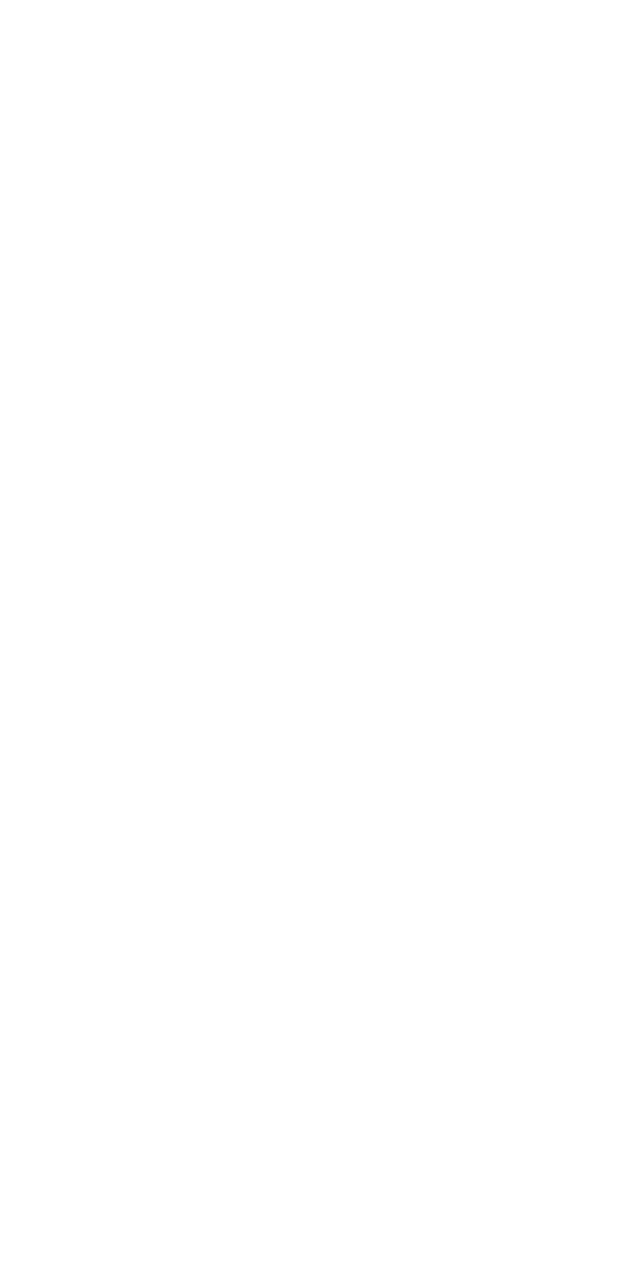
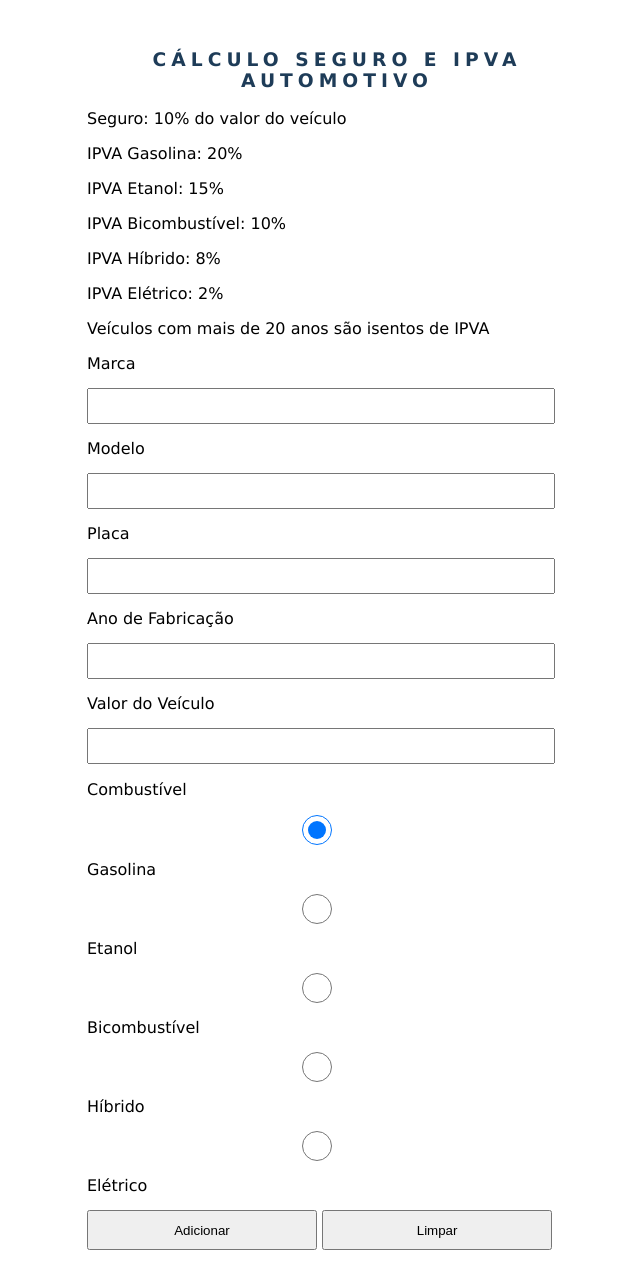
Before and after one commit to jonathasmborges-sudo/projeto_veiculo, a plain HTML site: page index.html in a window 1280 px wide. Shown: the whole page, without its empty margins (303-943 px from the left). Before the commit the page ends 800 px from the top, so only its background shows below. Drawn offline with Linux system fonts and the light colour scheme.

Commit message:
feat: cria formulario de cadastro de veiculos

```diff
--- a/css/style_veiculo.css
+++ b/css/style_veiculo.css
@@ -0,0 +1,51 @@
+#geral{
+    width: 500px;
+    min-height: 600px;
+    padding: 10px;
+    margin: 20px auto;
+    font-family: Verdana;
+}
+
+h3{
+    text-align: center;
+    text-transform: uppercase;
+    letter-spacing: 5px;
+    color: #1e3c58;
+}
+
+#div-form-pessoa, #div-lista-pessoas{
+    width: 100%;
+    padding: 5px;
+    margin: 20px 0px;
+    background-color: #1e3c58;
+    color: #ffffff;
+}
+
+#form-pessoa{
+    padding: 15px;
+    font-size: 1.2em;
+}
+
+label, input{
+    display: block;
+    margin: 15px 0px;
+}
+
+input{
+    width: 460px;
+    height: 30px;
+}
+
+button{
+    width: 230px;
+    height: 40px;
+}
+
+#div-lista-pessoas{
+    width: 100%;
+    min-height: 450px;
+    color: #ffffff;
+    display: flex;
+    flex-direction: column;
+    gap: 15px;
+}
--- a/index.html
+++ b/index.html
@@ -3,9 +3,69 @@
 <head>
     <meta charset="UTF-8">
     <meta name="viewport" content="width=device-width, initial-scale=1.0">
-    <title>Document</title>
+    <title>Projeto Veículo</title>
+
+<link rel="stylesheet" href="css/style_veiculo.css">
+
+<script src="js/script_veiculo.js" type="module" defer></script>
+
 </head>
 <body>
+    <div id="geral">
+        <h3>Cálculo Seguro e IPVA Automotivo</h3>
+        <div id="div-regras">
+            <p>Seguro: 10% do valor do veículo</p>
+            <p>IPVA Gasolina: 20%</p>
+            <p>IPVA Etanol: 15%</p>
+            <p>IPVA Bicombustível: 10%</p>
+            <p>IPVA Híbrido: 8%</p>
+            <p>IPVA Elétrico: 2%</p>
+            <p>Veículos com mais de 20 anos são isentos de IPVA</p>
+        </div>
+
+        <div id="div-form-veiculo">
+            <form id="form-veiculo">
+                <label for="marca">Marca</label>
+                <input type="text" name="marca" id="marca" required>
+
+                <label for="modelo">Modelo</label>
+                <input type="text" name="modelo" id="modelo" required>
+
+                <label for="placa">Placa</label>
+                <input type="text" name="placa" id="placa" required>
+
+                <label for="ano">Ano de Fabricação</label>
+                <input type="number" name="ano" id="ano" required>
+
+                <label for="valor">Valor do Veículo</label>
+                <input type="number" name="valor" id="valor" required>
+
+                <p>Combustível</p>
+
+              <input type="radio" name="combustivel" id="gasolina" value="gasolina" checked>
+              <label for="gasolina">Gasolina</label>
+
+             <input type="radio" name="combustivel" id="etanol" value="etanol">
+             <label for="etanol">Etanol</label>
+
+            <input type="radio" name="combustivel" id="bicombustivel" value="bicombustivel">
+            <label for="bicombustivel">Bicombustível</label>
+
+            <input type="radio" name="combustivel" id="hibrido" value="hibrido">
+            <label for="hibrido">Híbrido</label>
+
+            <input type="radio" name="combustivel" id="eletrico" value="eletrico">
+            <label for="eletrico">Elétrico</label>
+
+                <button type="submit" id="btn-add">Adicionar</button>
+                <button type="reset" id="btn-limpar">Limpar</button>
+            </form>
+        </div>
+
+        <div id="div-lista-veiculos">
+
+        </div>
+    </div>
 
 </body>
 </html>
```
